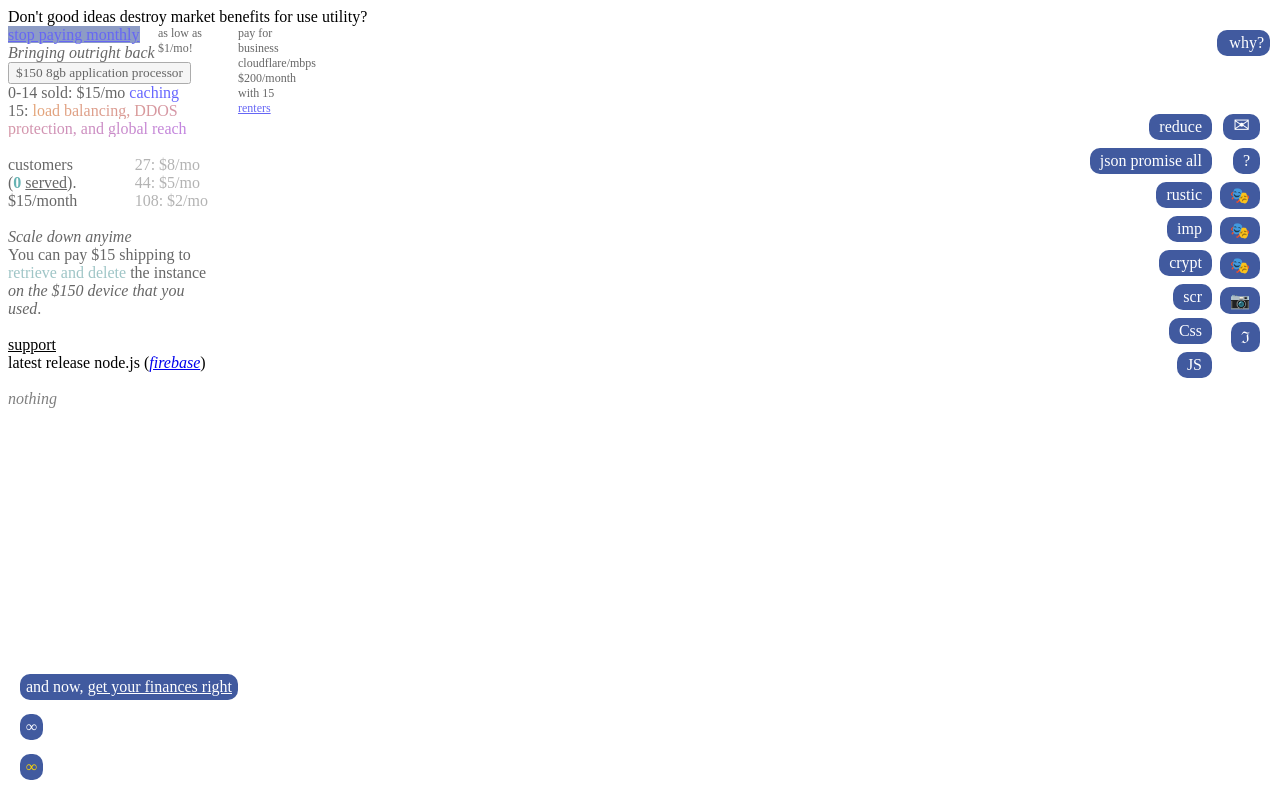
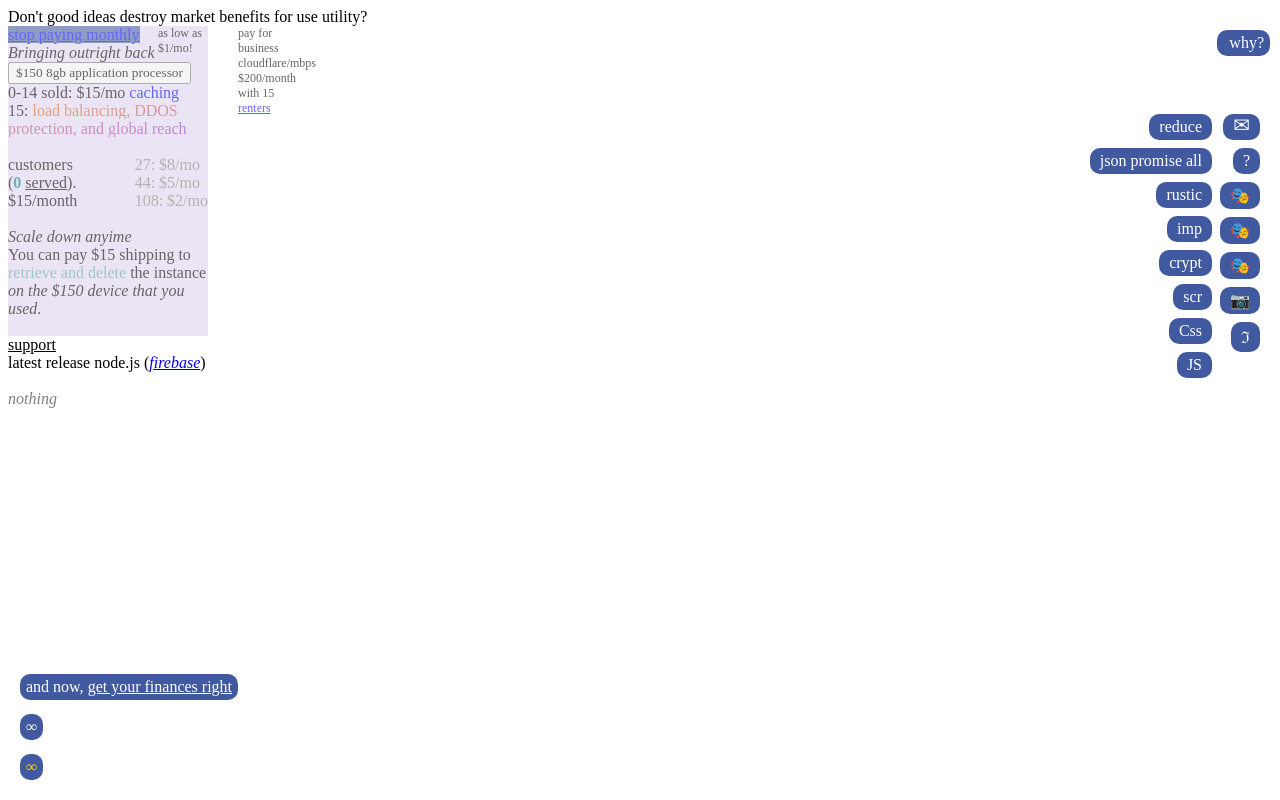
Before and after one commit to NickCarducci/hibit.cc, a React (Create React App) app: page / in a window 1280 px wide. Built offline with nearby package versions, Linux system fonts and the light colour scheme; a web font is replaced by a local one.

Commit message:
Update StopPayingMonthly.js

```diff
--- a/src/StopPayingMonthly.js
+++ b/src/StopPayingMonthly.js
@@ -716,6 +716,7 @@ class StopPayingMonthly extends React.Component {
         </div>
         <div
           style={{
+            backgroundColor: "rgba(80,30,160,.2)",
             maxWidth: "100%",
             opacity: ".6",
             position: "relative",
```
